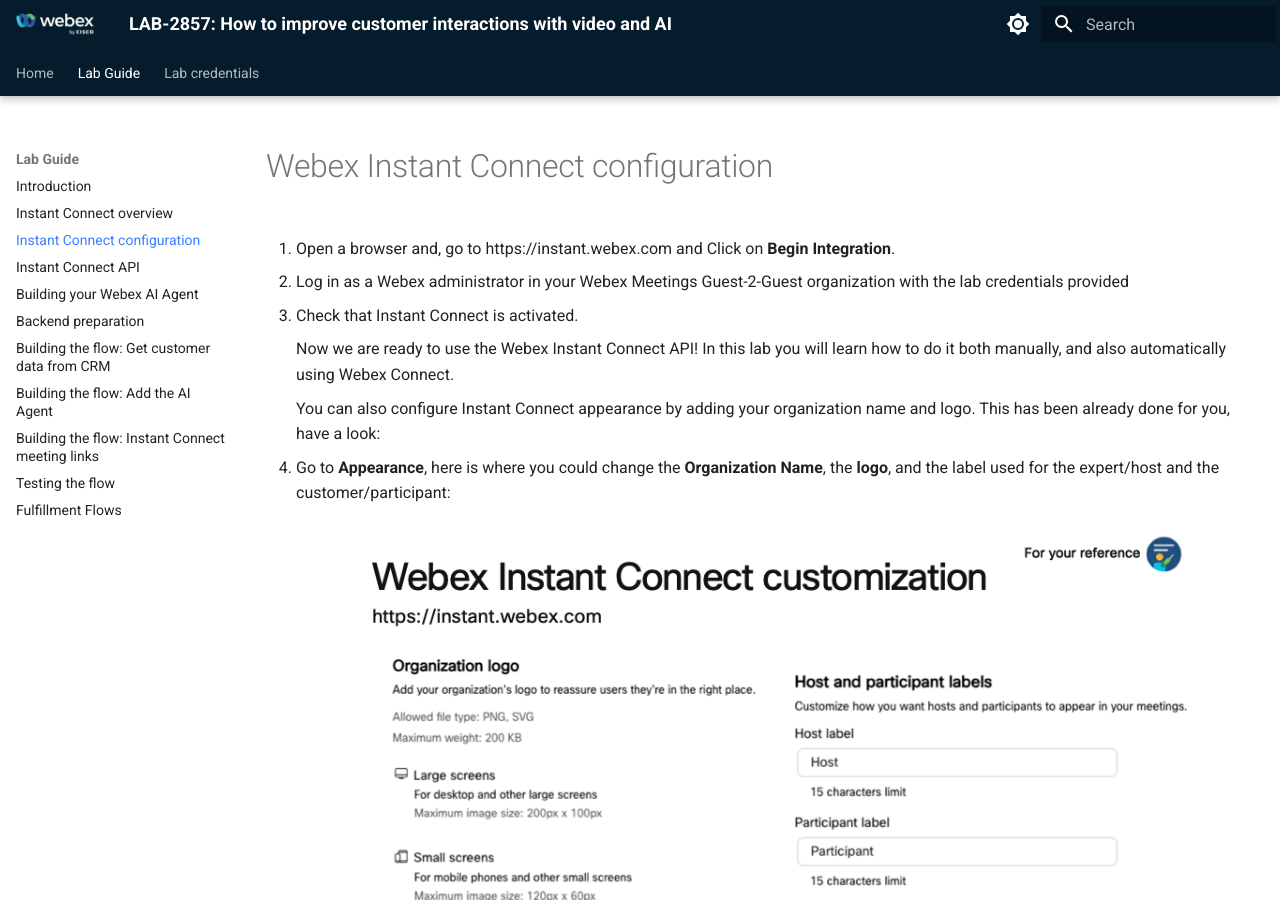
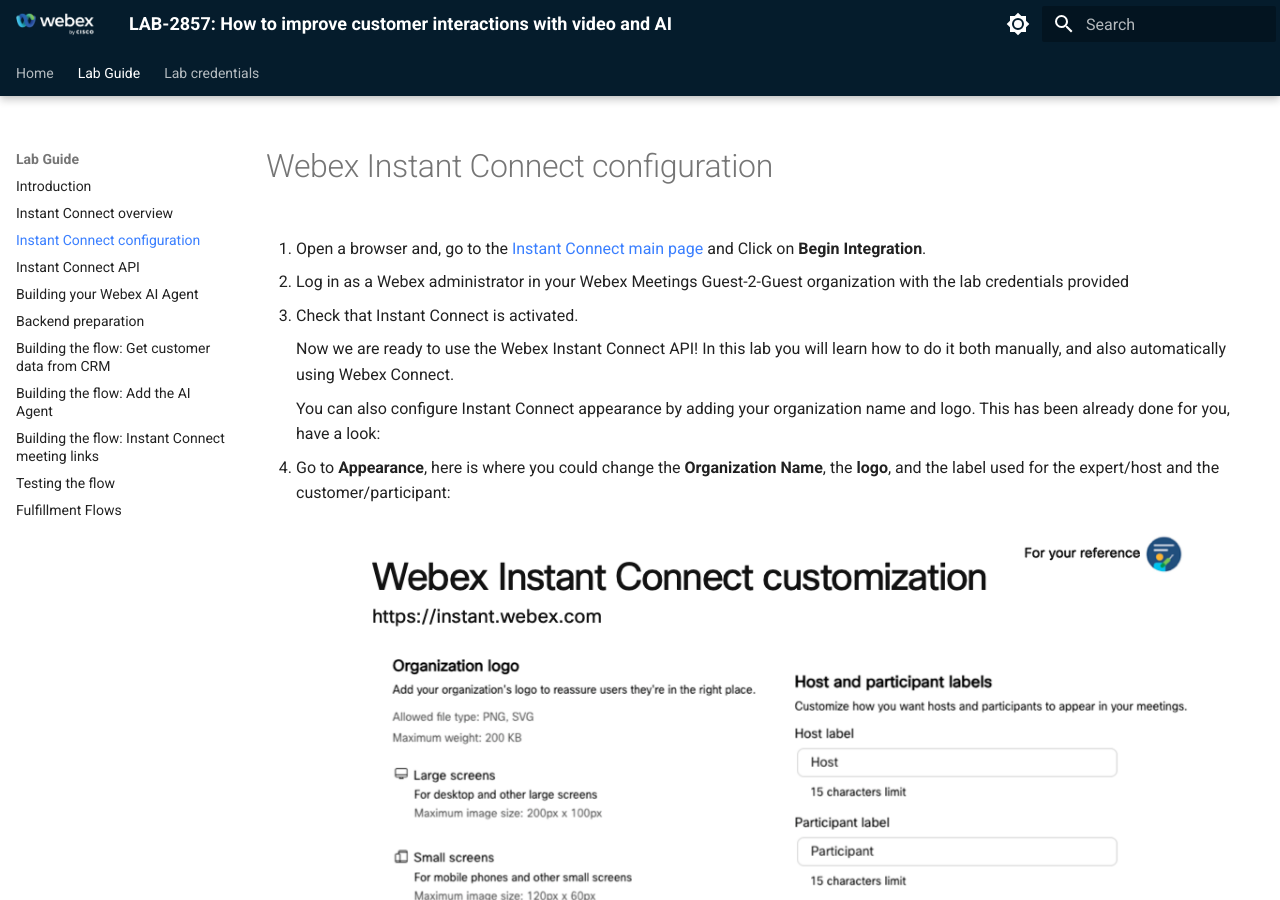
Before and after one commit to WebexCC-SA/LAB-2857, an MkDocs documentation site: the page built from docs/02-activation.md, in a window 1280 px wide and 900 px high. Built offline with MkDocs 1.6.1 and Material for MkDocs 9.7.7, drawn with Linux system fonts in a browser that asks for light colours.

Commit message:
making some links real

```diff
--- a/docs/02-activation.md
+++ b/docs/02-activation.md
@@ -1,6 +1,6 @@
 # Webex Instant Connect configuration
 
-1. Open a browser and, go to https://instant.webex.com and Click on **Begin Integration**.
+1. Open a browser and, go to the [Instant Connect main page](https://instant.webex.com) and Click on **Begin Integration**.
 
 2. Log in as a Webex administrator in your Webex Meetings Guest-2-Guest organization with the lab credentials provided
 
```
Also changed, not shown: docs/03-instantconnectapi.md (+1 -1 lines).
